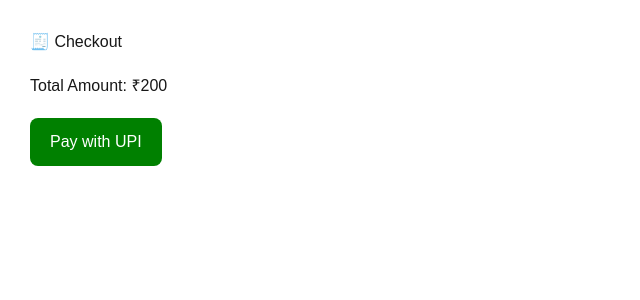
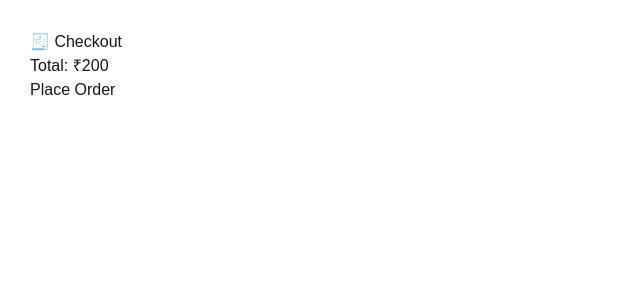
Before and after one commit to Hema967/Shadow-Delivery, a Next.js app in the folder frontend/: page /checkout in a window 1280 px wide. Shown: the top 300 px of the page, without its empty margins (0-640 px from the left). Built offline with nearby package versions, Linux system fonts and the light colour scheme.

Commit message:
Added order system

```diff
--- a/frontend/package.json
+++ b/frontend/package.json
@@ -10,6 +10,7 @@
   },
   "dependencies": {
     "next": "16.1.6",
+    "razorpay": "^2.9.6",
     "react": "19.2.3",
     "react-dom": "19.2.3"
   },
--- /dev/null
+++ b/frontend/src/app/api/create-order/route.ts
@@ -0,0 +1,32 @@
+import { NextResponse } from "next/server";
+import Razorpay from "razorpay";
+
+function getRazorpay() {
+  const key_id = process.env.RAZORPAY_KEY_ID;
+  const key_secret = process.env.RAZORPAY_KEY_SECRET;
+
+  if (!key_id || !key_secret) {
+    return null;
+  }
+
+  return new Razorpay({ key_id, key_secret });
+}
+
+export async function POST(req: Request) {
+  const razorpay = getRazorpay();
+  if (!razorpay) {
+    return NextResponse.json(
+      { error: "Missing Razorpay env vars" },
+      { status: 500 }
+    );
+  }
+
+  const { amount } = (await req.json()) as { amount: number };
+
+  const order = await razorpay.orders.create({
+    amount: amount * 100,
+    currency: "INR",
+  });
+
+  return NextResponse.json(order);
+}
--- a/frontend/src/app/checkout/page.tsx
+++ b/frontend/src/app/checkout/page.tsx
@@ -1,25 +1,24 @@
 "use client";
 
 export default function Checkout() {
+  const placeOrder = () => {
+    const ordersRaw = localStorage.getItem("orders");
+    const orders = ordersRaw ? (JSON.parse(ordersRaw) as unknown[]) : [];
+    if (orders.length === 0) {
+      alert("No items found. Please add items to cart first.");
+      return;
+    }
+
+    alert("Order placed successfully ✅");
+  };
+
   return (
     <div style={{ padding: "30px" }}>
       <h1>🧾 Checkout</h1>
 
-      <div style={{ marginTop: "20px" }}>
-        <h3>Total Amount: ₹200</h3>
+      <h3>Total: ₹200</h3>
 
-        <button
-          style={{
-            marginTop: "20px",
-            padding: "12px 20px",
-            background: "green",
-            color: "white",
-            borderRadius: "8px",
-          }}
-        >
-          Pay with UPI
-        </button>
-      </div>
+      <button onClick={placeOrder}>Place Order</button>
     </div>
   );
 }
--- /dev/null
+++ b/frontend/src/app/orders/page.tsx
@@ -0,0 +1,28 @@
+"use client";
+import { useState } from "react";
+
+type OrderItem = { id: number; name: string; price: number; qty: number };
+
+export default function Orders() {
+  const [orders] = useState<OrderItem[]>(() => {
+    if (typeof window === "undefined") return [];
+    const data = window.localStorage.getItem("orders");
+    return data ? (JSON.parse(data) as OrderItem[]) : [];
+  });
+
+  return (
+    <div style={{ padding: "20px" }}>
+      <h1>📦 Your Orders</h1>
+
+      {orders.length === 0 ? (
+        <p>No orders yet</p>
+      ) : (
+        orders.map((item, index) => (
+          <div key={index}>
+            {item.name} - ₹{item.price} × {item.qty}
+          </div>
+        ))
+      )}
+    </div>
+  );
+}
--- a/frontend/src/pages/index.tsx
+++ b/frontend/src/pages/index.tsx
@@ -48,6 +48,16 @@ export default function Home() {
     [cart]
   );
 
+  const placeOrder = () => {
+    if (cart.length === 0) {
+      alert("Cart is empty");
+      return;
+    }
+
+    localStorage.setItem("orders", JSON.stringify(cart));
+    alert("Order placed successfully ✅");
+  };
+
   return (
     <div>
       <nav
@@ -60,7 +70,12 @@ export default function Home() {
         }}
       >
         <h2>Shadow</h2>
-        <div>Cart 🛒 ({cartCount})</div>
+        <div style={{ display: "flex", alignItems: "center", gap: "12px" }}>
+          <a href="/orders">
+            <button>Orders</button>
+          </a>
+          <div>Cart 🛒 ({cartCount})</div>
+        </div>
       </nav>
 
       <div style={{ padding: "30px" }}>
@@ -117,6 +132,18 @@ export default function Home() {
         )}
         <h3>Total: ₹{total}</h3>
 
+        <button
+          onClick={placeOrder}
+          style={{
+            padding: "10px",
+            background: "green",
+            color: "white",
+            borderRadius: "5px",
+          }}
+        >
+          Place Order
+        </button>
+
         <a href="/checkout">
           <button
             style={{
--- /dev/null
+++ b/package.json
@@ -0,0 +1,5 @@
+{
+  "dependencies": {
+    "razorpay": "^2.9.6"
+  }
+}
```
Also changed, not shown: 2 other files (tests, documents, lock files or other folders).
